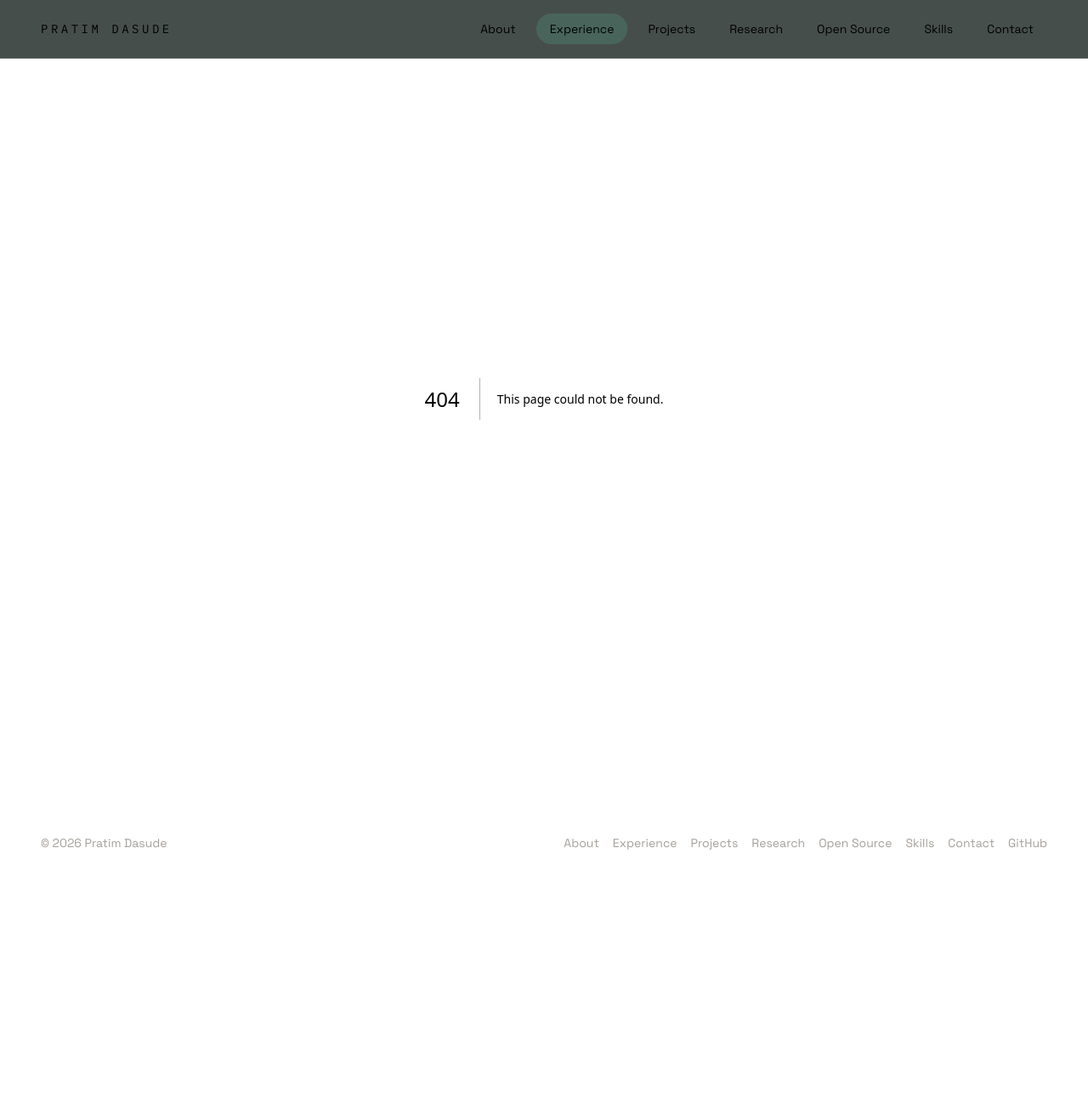
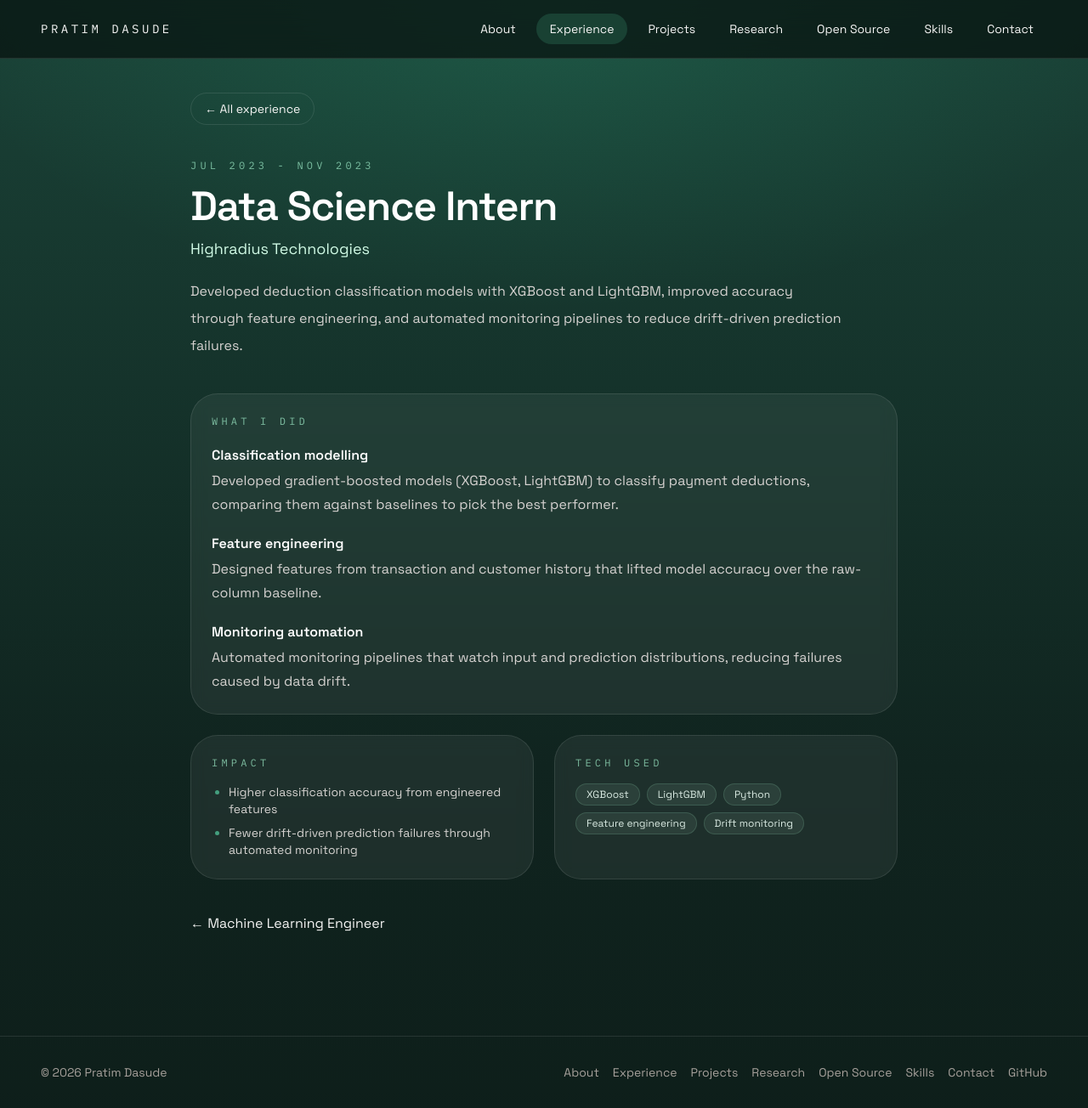
Before and after one commit to pratim4dasude/Personal_dashboard, a Next.js app: page /experience/highradius-data-science-intern in a window 1280 px wide. Before the commit this address had no page. Shown: the whole page at 85% size. Before the commit the page ends 1034 px from the top, so only its background shows below. Built offline with nearby package versions, Linux system fonts and the light colour scheme.

Commit message:
feat: add experience timeline and per-role detail pages

```diff
--- /dev/null
+++ b/app/experience/[slug]/page.tsx
@@ -0,0 +1,96 @@
+import type { Metadata } from "next";
+import Link from "next/link";
+import { notFound } from "next/navigation";
+import { Card } from "../../components/Card";
+import SectionLabel from "../../components/SectionLabel";
+import Tag from "../../components/Tag";
+import { experience, getExperience } from "../../data";
+
+export function generateStaticParams() {
+  return experience.map((e) => ({ slug: e.slug }));
+}
+
+export async function generateMetadata({
+  params,
+}: PageProps<"/experience/[slug]">): Promise<Metadata> {
+  const { slug } = await params;
+  const item = getExperience(slug);
+  if (!item) return {};
+  return { title: `${item.role} at ${item.company} | Pratim Dasude`, description: item.summary };
+}
+
+export default async function ExperiencePage({ params }: PageProps<"/experience/[slug]">) {
+  const { slug } = await params;
+  const item = getExperience(slug);
+  if (!item) notFound();
+
+  const index = experience.findIndex((e) => e.slug === slug);
+  const prev = experience[index - 1];
+  const next = experience[index + 1];
+
+  return (
+    <main id="main" className="mx-auto w-full max-w-4xl px-6 py-10 sm:px-8 text-stone-100">
+      <Link
+        href="/experience"
+        className="inline-flex rounded-full border border-white/10 px-4 py-2 text-sm text-stone-300 transition hover:border-emerald-300/40 hover:text-white"
+      >
+        &larr; All experience
+      </Link>
+
+      <header className="pb-10 pt-10">
+        <SectionLabel>{item.period}</SectionLabel>
+        <h1 className="mt-4 text-4xl font-semibold tracking-tight text-white sm:text-5xl">{item.role}</h1>
+        <p className="mt-3 text-lg text-emerald-100">{item.company}</p>
+        <p className="mt-5 max-w-3xl leading-8 text-stone-300">{item.summary}</p>
+      </header>
+
+      <div className="space-y-6">
+        <Card>
+          <SectionLabel>What I did</SectionLabel>
+          <div className="mt-5 space-y-5">
+            {item.responsibilities.map((r) => (
+              <div key={r.title}>
+                <h2 className="font-semibold text-white">{r.title}</h2>
+                <p className="mt-1 text-sm leading-7 text-stone-300 sm:text-base">{r.body}</p>
+              </div>
+            ))}
+          </div>
+        </Card>
+
+        <div className="grid gap-6 sm:grid-cols-2">
+          <Card>
+            <SectionLabel>Impact</SectionLabel>
+            <ul className="mt-4 list-disc space-y-2 pl-5 text-sm text-stone-300 marker:text-emerald-300/60">
+              {item.impact.map((i) => (
+                <li key={i}>{i}</li>
+              ))}
+            </ul>
+          </Card>
+          <Card>
+            <SectionLabel>Tech used</SectionLabel>
+            <div className="mt-4 flex flex-wrap gap-2">
+              {item.tech.map((t) => (
+                <Tag key={t}>{t}</Tag>
+              ))}
+            </div>
+          </Card>
+        </div>
+      </div>
+
+      <nav aria-label="Other roles" className="mt-10 flex flex-col gap-4 sm:flex-row sm:justify-between">
+        {prev ? (
+          <Link href={`/experience/${prev.slug}`} className="text-emerald-200 transition hover:text-white">
+            &larr; {prev.role}
+          </Link>
+        ) : (
+          <span />
+        )}
+        {next && (
+          <Link href={`/experience/${next.slug}`} className="text-emerald-200 transition hover:text-white">
+            {next.role} &rarr;
+          </Link>
+        )}
+      </nav>
+    </main>
+  );
+}
--- /dev/null
+++ b/app/experience/page.tsx
@@ -0,0 +1,61 @@
+import type { Metadata } from "next";
+import Link from "next/link";
+import { Card } from "../components/Card";
+import PageHeader from "../components/PageHeader";
+import Reveal from "../components/Reveal";
+import Tag from "../components/Tag";
+import { experience } from "../data";
+
+export const metadata: Metadata = {
+  title: "Experience | Pratim Dasude",
+  description: "Work history in machine learning engineering and data science.",
+};
+
+export default function ExperiencePage() {
+  return (
+    <main id="main" className="mx-auto w-full max-w-4xl px-6 py-10 sm:px-8">
+      <PageHeader
+        label="Experience"
+        title="Recent work"
+        intro="Where I have built and shipped ML systems. Open a role for the full breakdown."
+      />
+
+      <ol className="relative space-y-6 border-l border-emerald-200/20 pl-8">
+        {experience.map((item, i) => (
+          <li key={item.slug} className="relative">
+            <span
+              aria-hidden
+              className="absolute -left-[2.45rem] top-8 h-3 w-3 rounded-full bg-emerald-300 shadow-[0_0_14px_rgba(110,231,183,0.8)]"
+            />
+            <Reveal delay={i * 100}>
+              <Link href={`/experience/${item.slug}`} className="group block">
+                <Card className="transition duration-300 group-hover:-translate-y-1 group-hover:border-emerald-300/40 group-hover:shadow-[0_0_40px_-10px_rgba(110,231,183,0.35)]">
+                  <div className="flex flex-col gap-2 sm:flex-row sm:items-start sm:justify-between">
+                    <div>
+                      <h2 className="text-xl font-semibold text-white">{item.role}</h2>
+                      <p className="mt-1 text-sm text-emerald-100">{item.company}</p>
+                    </div>
+                    <p className="font-mono text-xs uppercase tracking-[0.22em] text-stone-400">{item.period}</p>
+                  </div>
+                  <ul className="mt-4 list-disc space-y-1 pl-5 text-sm text-stone-300 marker:text-emerald-300/60 sm:text-base">
+                    {item.highlights.map((h) => (
+                      <li key={h}>{h}</li>
+                    ))}
+                  </ul>
+                  <div className="mt-4 flex flex-wrap gap-2">
+                    {item.tech.map((t) => (
+                      <Tag key={t}>{t}</Tag>
+                    ))}
+                  </div>
+                  <span className="mt-5 inline-block text-sm font-medium text-emerald-200 transition group-hover:translate-x-1">
+                    Full details &rarr;
+                  </span>
+                </Card>
+              </Link>
+            </Reveal>
+          </li>
+        ))}
+      </ol>
+    </main>
+  );
+}
```
